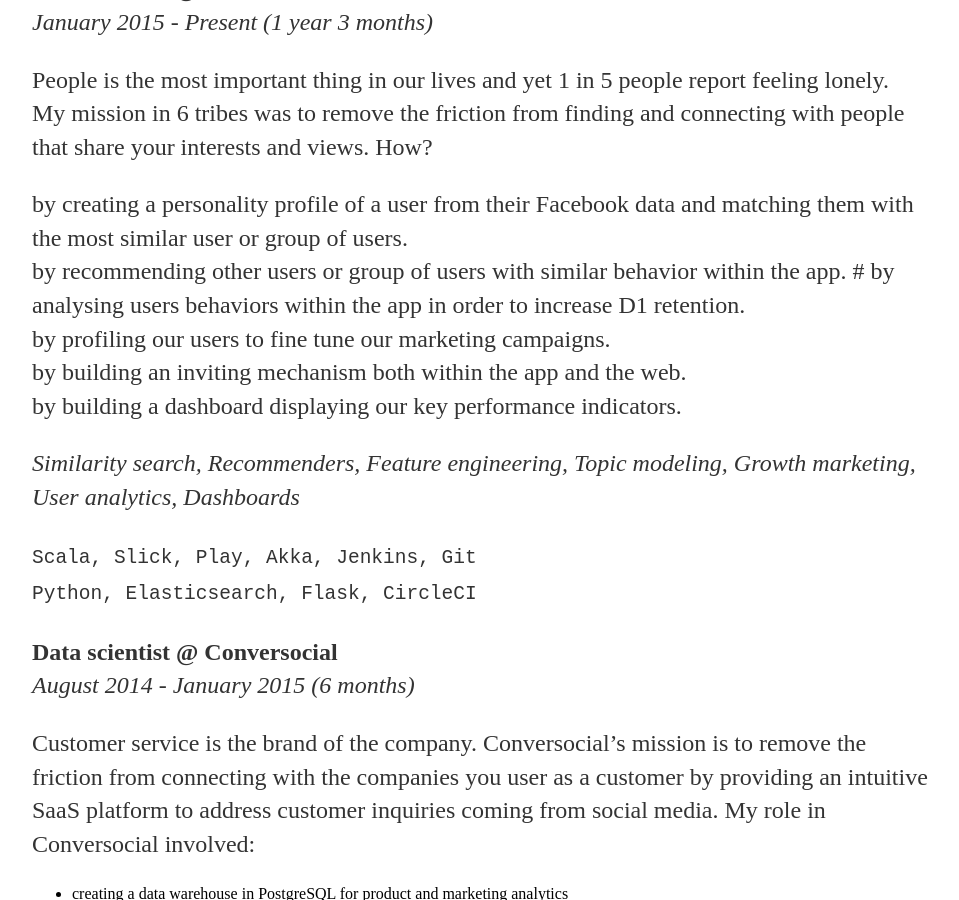
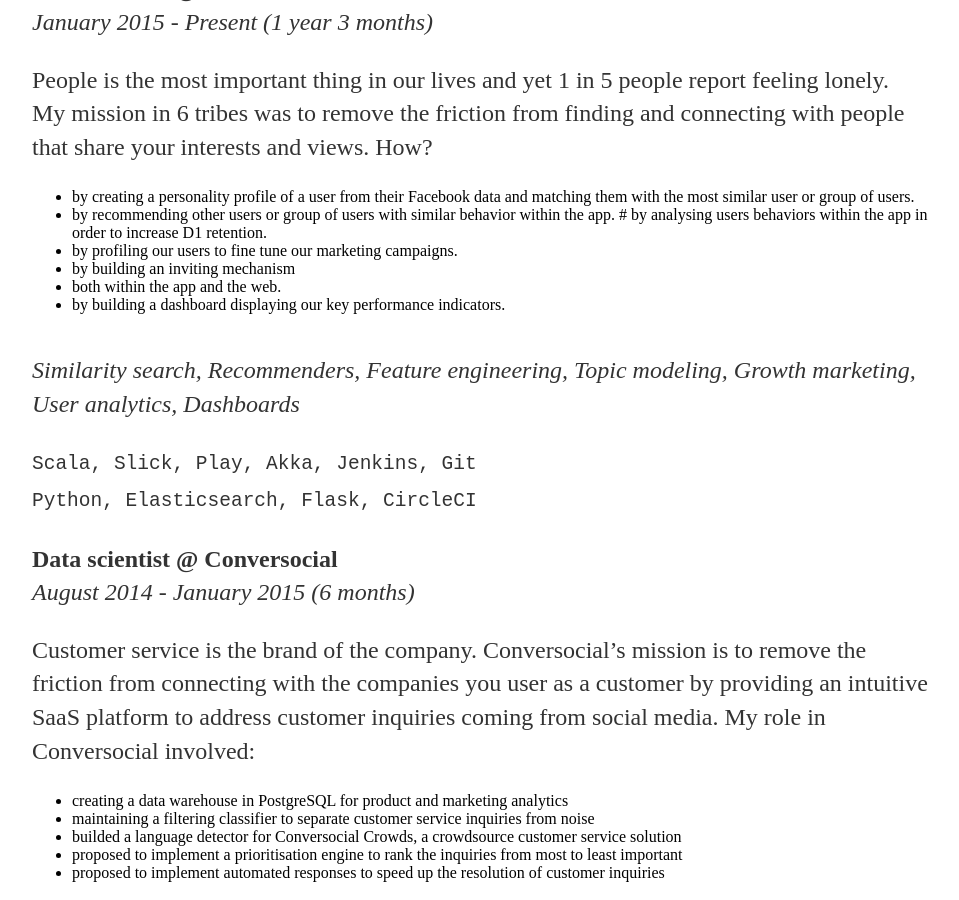
Before and after one commit to nsorros/nsorros.github.io, a Jekyll site: the page built from cv/index.html, in a window 1280 px wide and 900 px high, scrolled down 581 px. Shown: the whole window, without its empty margins (160-1119 px from the left). Built offline with Jekyll 4.4.1, drawn with Linux system fonts in a browser that asks for light colours.

Commit message:
Update index.html

```diff
--- a/cv/index.html
+++ b/cv/index.html
@@ -21,14 +21,14 @@
 <p>People is the most important thing in our lives and yet 1 in 5 people report feeling lonely. My mission in
 6 tribes was to remove the friction from finding and connecting with people that share your interests and views. How?</p>
 
-<p>
-by creating a personality profile of a user from their Facebook data and matching them with the most similar user or group of users.<br />
-by recommending other users or group of users with similar behavior within the app. # by analysing users behaviors within the app in order to increase D1 retention.<br />
-by profiling our users to fine tune our marketing campaigns.<br />
-by building an inviting mechanism
-both within the app and the web.<br />
-by building a dashboard displaying our key performance indicators.<br />
-</p>
+<ul>
+  <li>by creating a personality profile of a user from their Facebook data and matching them with the most similar user or group of users.</li>
+  <li>by recommending other users or group of users with similar behavior within the app. # by analysing users behaviors within the app in order to increase D1 retention.</li>
+  <li>by profiling our users to fine tune our marketing campaigns.</li>
+  <li>by building an inviting mechanism</li>
+  <li>both within the app and the web.</li>
+  <li>by building a dashboard displaying our key performance indicators.</li>
+</ul>
 
 <p><em>Similarity search, Recommenders, Feature engineering, Topic modeling, Growth marketing, User analytics, Dashboards</em></p>
 
```
